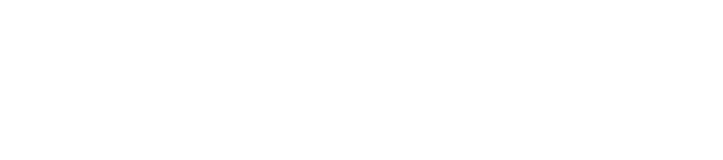
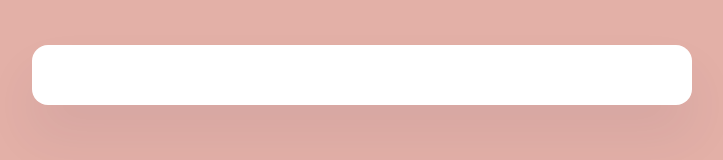
Before and after one commit to conectomarley/add-plus-time-zones, a plain HTML site: page index.html in a window 1280 px wide. Shown: the whole page, without its empty margins (278-1001 px from the left). Drawn offline with Linux system fonts and the light colour scheme.

Commit message:
update css

```diff
--- a/index.html
+++ b/index.html
@@ -1,11 +1,37 @@
 <!DOCTYPE html>
 <html lang="en">
-<head>
-  <meta charset="UTF-8">
-  <meta name="viewport" content="width=device-width, initial-scale=1.0">
-  <title>Document</title>
-</head>
-<body>
+  <head>
+    <meta charset="UTF-8" />
+    <meta name="viewport" content="width=device-width, initial-scale=1.0" />
+    <title>Challenge 5 - JS Time Zones</title>
+    <style>
+      body {
+        background-color: #e3b0a7;
+        font-family: "roboto", sans-serif;
+      }
 
-</body>
+      h1 {
+        font-family: "roboto", sans-serif;
+        font-size: 20px;
+      }
+
+      .time-zones {
+        background: white;
+        max-width: 600px;
+        margin: 45px auto;
+        box-shadow: 0 30px 50px rgba(65, 50, 100, 0.08);
+        border-radius: 16px;
+        padding: 30px;
+      }
+    </style>
+  </head>
+  <body>
+    <div class="time-zones">
+
+
+
+
+
+    </div>
+  </body>
 </html>
```
